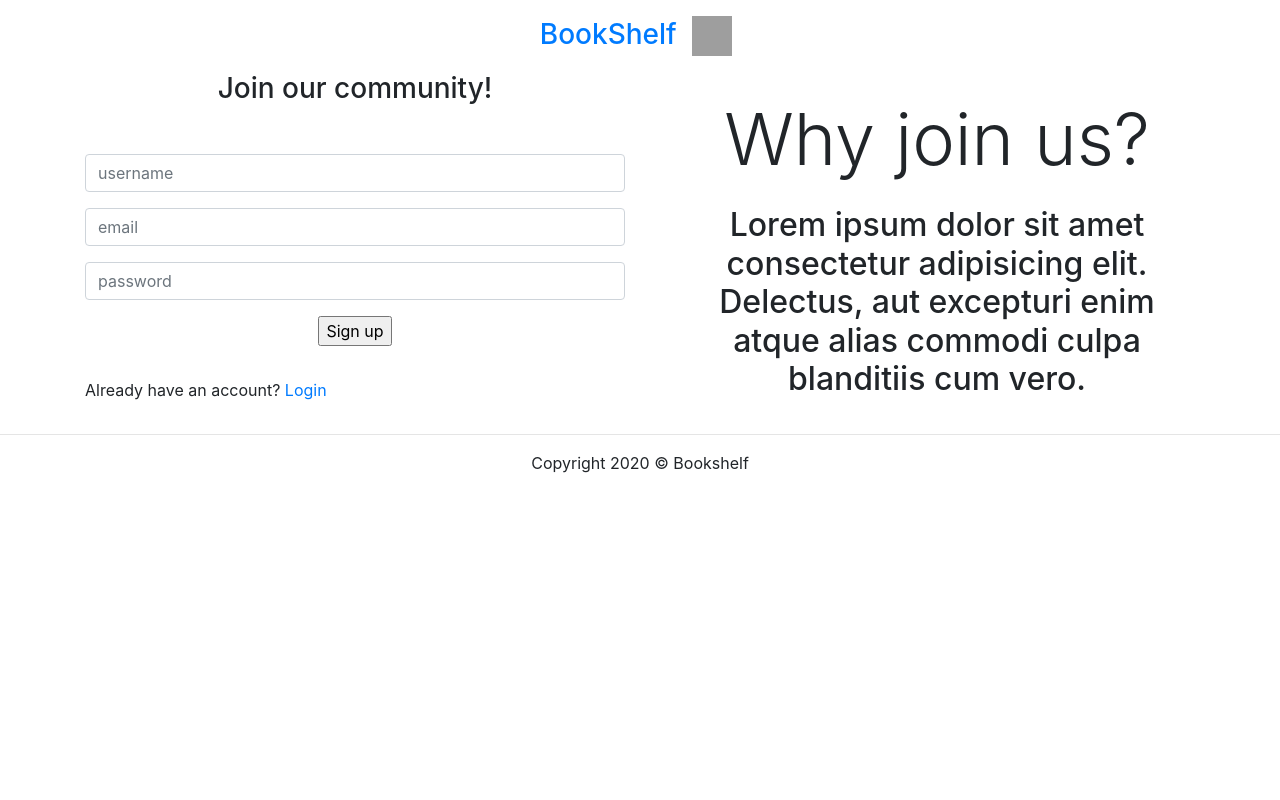
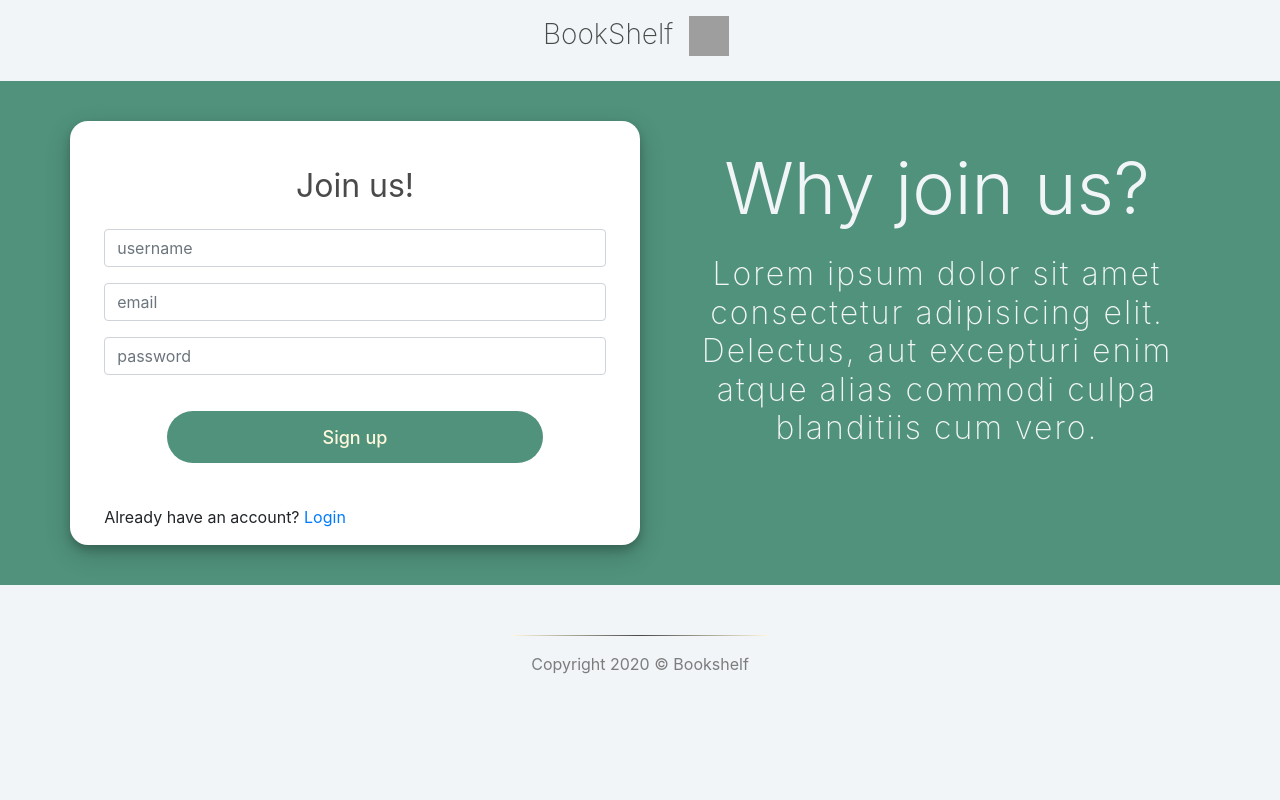
Before and after one commit to karinabogacz/BookShelf, a Flask app: page /sign_up in a window 1280 px wide. Run offline with Flask 2, Linux system fonts and the light colour scheme; parts of the project's set-up code (start-up, migrations or seed data) failed here and were passed over; some libraries are stand-ins or nearby versions; grey boxes are pictures that could not be loaded.

Commit message:
Add files via upload

```diff
--- a/application.py
+++ b/application.py
@@ -184,3 +184,7 @@ def book_api(isbn):
         "review_count": work_ratings_count,
         "average_score": average_rating
     })
+
+
+if __name__ == "__main__":
+    main()
--- a/import.py
+++ b/import.py
@@ -8,6 +8,9 @@ engine = create_engine(os.getenv("DATABASE_URL"))
 db = scoped_session(sessionmaker(bind=engine))
 
 def main():
+    db.execute("CREATE TABLE users (id SERIAL PRIMARY KEY, username VARCHAR NOT NULL UNIQUE, email VARCHAR NOT NULL, password VARCHAR NOT NULL)")
+    db.execute("CREATE TABLE reviews (id SERIAL PRIMARY KEY, isbn VARCHAR NOT NULL, user_id INTEGER REFERENCES users, book_id INTEGER REFERENCES books, content TEXT NOT NULL, rate INTEGER NOT NULL")
+    db.execute("CREATE TABLE books (id SERIAL PRIMARY KEY, isbn VARCHAR, title VARCHAR NOT NULL,author VARCHAR NOT NULL,year INT NOT NULL)")
     f = open ("books.csv")
     reader = csv.reader(f)
     for isbn, title, author, year in reader:
--- /dev/null
+++ b/static/stylesheet/style.css
@@ -0,0 +1,247 @@
+html {
+    position: relative;
+    min-height: 100%;
+}
+
+.layout_home::before{
+    position: fixed;
+    background-image: url("bcg3.jpg");
+    top: 0;
+    width: 100%;
+    height: 100%;
+    z-index: -20;
+    background-position: bottom;
+    background-size: cover;
+    content: "";
+}
+
+.layout_enter{
+    background-color: #f2f5f7;
+}
+
+.section-home{
+    text-align: center;
+    min-height: 400px;
+}
+
+.display-3-home{
+    color: cornsilk;
+    margin-top: 50px;
+}
+
+.h3-home{
+    margin-top: 50px;
+    margin-bottom: 60px;
+    color: cornsilk;
+    font-weight: 100;
+}
+
+.button-home{
+    background-color: cornsilk;
+    color: #50927c;
+    font-weight: 500;
+    font-size: 25px;
+    border: none;
+    box-shadow: 0 10px 16px 0 rgba(0, 0, 0, 0.8), 0 14px 28px 0 rgba(0, 0, 0, 0.30);
+    margin-bottom: 50px;
+}
+
+.button-home:hover{
+    background-color: #50927c;
+    color: cornsilk;
+    font-weight: 450;
+}
+
+.nav-item-green:hover{
+    background-color: #3d7e68 !important;
+}
+
+.page-footer{
+    position: absolute;
+    left: 0;
+    bottom: 0;
+    height: 100px;
+    width: 100%;
+    overflow: hidden;
+    margin-top: 100px;
+}
+
+.section-login{
+    background-color: #50927c;
+    margin-top: 25px;
+    padding-top: 40px;
+    padding-bottom: 40px;
+}
+
+.login-form{
+    padding: 4% 3% 0 3%;
+    background-color: white;
+    box-shadow: 0 5px 8px 0 rgba(0, 0, 0, 0.2), 0 9px 26px 0 rgba(0, 0, 0, 0.19);
+    border-radius: 18px;
+}
+.login-form h3{
+    text-align: center;
+    font-weight: 400;
+    color: #494a4a;
+}
+
+.btnSubmit{
+    width: 75%;
+    border-radius: 2rem;
+    padding: 2.5%;
+    border: none;
+    color: cornsilk;
+    font-size: 18px;
+    font-weight: 450;
+    margin-top: 20px;
+    margin-bottom: 10px;
+    background-color: #50927c ;
+}
+
+.h3-logo{
+    color: #494a4a;
+    font-weight: 200;
+}
+
+.h1-sign_up{
+    color: #f2f5f7;
+}
+
+.h2-sign_up{
+    color: #f2f5f7;
+    font-weight: 200;
+    letter-spacing: 2px;
+}
+
+@media(max-width: 767px){
+    .display-3-home{
+        font-size: 40px;
+        font-weight: 400;
+    }
+    .h3-home{
+        font-size: 22px;
+        letter-spacing: 1.5px;
+        margin-top: 30px !important;
+    }
+    .sign_up-text{
+        display: none;
+    }
+    .login-form{
+        margin-right: auto;
+        margin-left: auto;
+        max-width: 80%;
+        padding: 4% 6% 2% 6%;
+    }
+    .login-form h3{
+       margin-top: 20px;
+       margin-bottom: 50px !important;
+    }
+    hr{
+        margin-top: 70px !important;
+    }
+    .main-background{
+        width: 100% !important;
+    }
+}
+
+@media(max-width: 991px){
+    .h1-sign_up{
+        font-size: 50px !important;
+    }
+    .h2-sign_up{
+        font-size: 25px !important;
+    }
+}
+
+hr {
+    margin: 0 auto;
+    margin-top: 50px;
+    width: 20%;
+    border: 0;
+    height: 1px;
+    background-image: linear-gradient(to right, cornsilk, #494a4a, cornsilk);
+}
+
+footer p{
+    color: #7c7c7d;
+}
+
+.form-control-borderless {
+    border: none;
+}
+
+.form-control-borderless:hover, .form-control-borderless:active, .form-control-borderless:focus {
+    border: none;
+    outline: none;
+    box-shadow: none;
+}
+
+.btn-search, .button-review{
+    background-color: #50927c;
+    border: none;
+    color: cornsilk;
+    font-weight: 350;
+}
+
+.btn-search:hover, .btnSubmit:hover, .button-review:hover{
+    color: cornsilk;
+    background-color: #3d7e68;
+}
+
+.list-group-book-info li{
+    font-size: 20px;
+    letter-spacing: 2px;
+}
+
+.list-group-book-info .list-group-item:last-child{
+    border: none !important;
+}
+
+.rate {
+    display: block;
+    float: left;
+    height: 40px;
+    margin-bottom: 20px;
+}
+.rate:not(:checked) > input {
+    position:absolute;
+    display: none;
+}
+.rate:not(:checked) > label {
+    float:right;
+    width:1em;
+    overflow:hidden;
+    white-space:nowrap;
+    cursor:pointer;
+    font-size:30px;
+    color:#ccc;
+}
+.rate:not(:checked) > label:before {
+    content: '★ ';
+}
+.rate > input:checked ~ label {
+    color: #ffc700;
+}
+.rate:not(:checked) > label:hover,
+.rate:not(:checked) > label:hover ~ label {
+    color: #deb217;
+}
+.rate > input:checked + label:hover,
+.rate > input:checked + label:hover ~ label,
+.rate > input:checked ~ label:hover,
+.rate > input:checked ~ label:hover ~ label,
+.rate > label:hover ~ input:checked ~ label {
+    color: #c59b08;
+}
+
+.heading-review {
+    display: block;
+    font-size: 22px;
+    font-weight: 500;
+    margin-bottom: 25px;
+    margin-top: 30px;
+}
+
+.checked {
+    color: #e9bd1f;
+  }
--- a/templates/book.html
+++ b/templates/book.html
@@ -4,7 +4,7 @@
 
 {% block content%}
 
-<main class="m-auto px-2 main-background" style="background-color: white; width: 85%; min-height: 800px">
+<main class="m-auto px-2 main-background" style="background-color: white; width: 85%; min-height: 800px; padding-bottom: 120px;">
 
     <header>
         <div class="container">
--- a/templates/layout_home.html
+++ b/templates/layout_home.html
@@ -44,11 +44,11 @@
           {%endif%}
         </li>
 
-        <li class="nav-item mx-3" style="background-color: #50927c; border-radius: 18px; padding: 3px">
+        <li class="nav-item mx-3 nav-item-green" style="background-color: #50927c; border-radius: 1.2rem; padding: 3px">
           {%if session["user"]%}
-            <a class="nav-link" href="{{url_for('logout')}}" style="color: cornsilk;">Log out</a>
+            <a class="nav-link" href="{{url_for('logout')}}" style="color: rgb(245, 241, 241);">Log out</a>
           {%else%}
-            <a class="nav-link" href="{{url_for('sign_up')}}" style="color: cornsilk;">sign up</a>
+            <a class="nav-link" href="{{url_for('sign_up')}}" style="color: rgb(245, 241, 241);">sign up</a>
           {%endif%}
         </li>
 
--- a/templates/search.html
+++ b/templates/search.html
@@ -2,7 +2,7 @@
 
 {%block content%}
 
-<main class="m-auto px-2 main-background" style="background-color: white; width: 85%;">
+<main class="m-auto px-2 main-background" style="background-color: white; width: 85%; padding-bottom: 160px;">
  <header>
     <div class="container">
       <div class="row justify-content-center">
--- a/templates/search_results.html
+++ b/templates/search_results.html
@@ -2,7 +2,7 @@
 
 {%block content%}
 
-<main class="m-auto px-2 main-background" style="background-color: white; width: 85%; min-height: 800px">
+<main class="m-auto px-2 main-background" style="background-color: white; width: 85%; min-height: 800px; padding-bottom: 160px;">
   <section>
     <div class="container">
       <div class="row">
--- a/templates/sign_up.html
+++ b/templates/sign_up.html
@@ -8,7 +8,7 @@
     <div class="container text-center">
       <div class="row">
         <div class="col-lg-6 login-form">
-          <h3 class="h3 mb-5">Join our community! </h3>
+          <h3 class="h2 mb-4">Join us! </h3>
           {%if message%}
               <p style="color: red;">{{message}}</p>
           {%endif%}
```
Also changed, not shown: README.md (added), static/stylesheet/bcg3.jpg (added), templates/index.html (line endings or trailing spaces), templates/layout_enter.html (line endings or trailing spaces), templates/login.html (line endings or trailing spaces), 7 other files.
